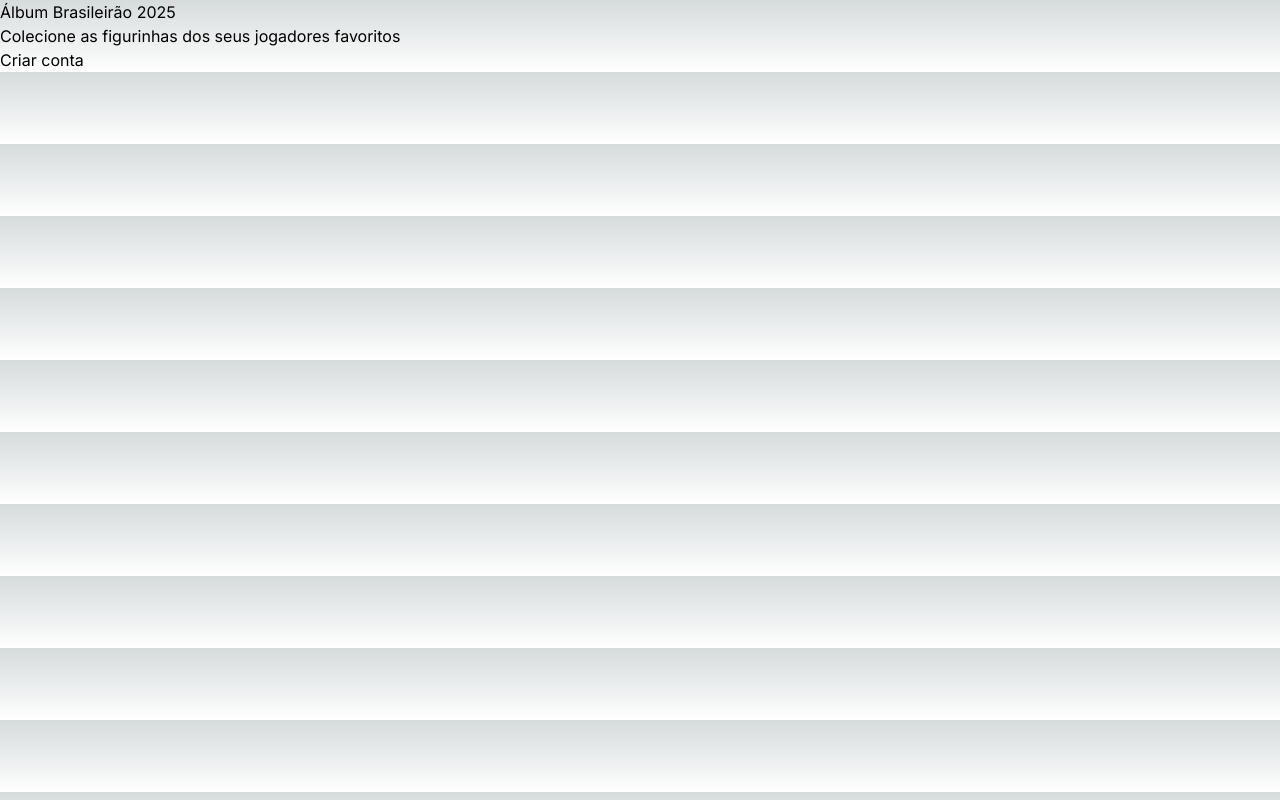
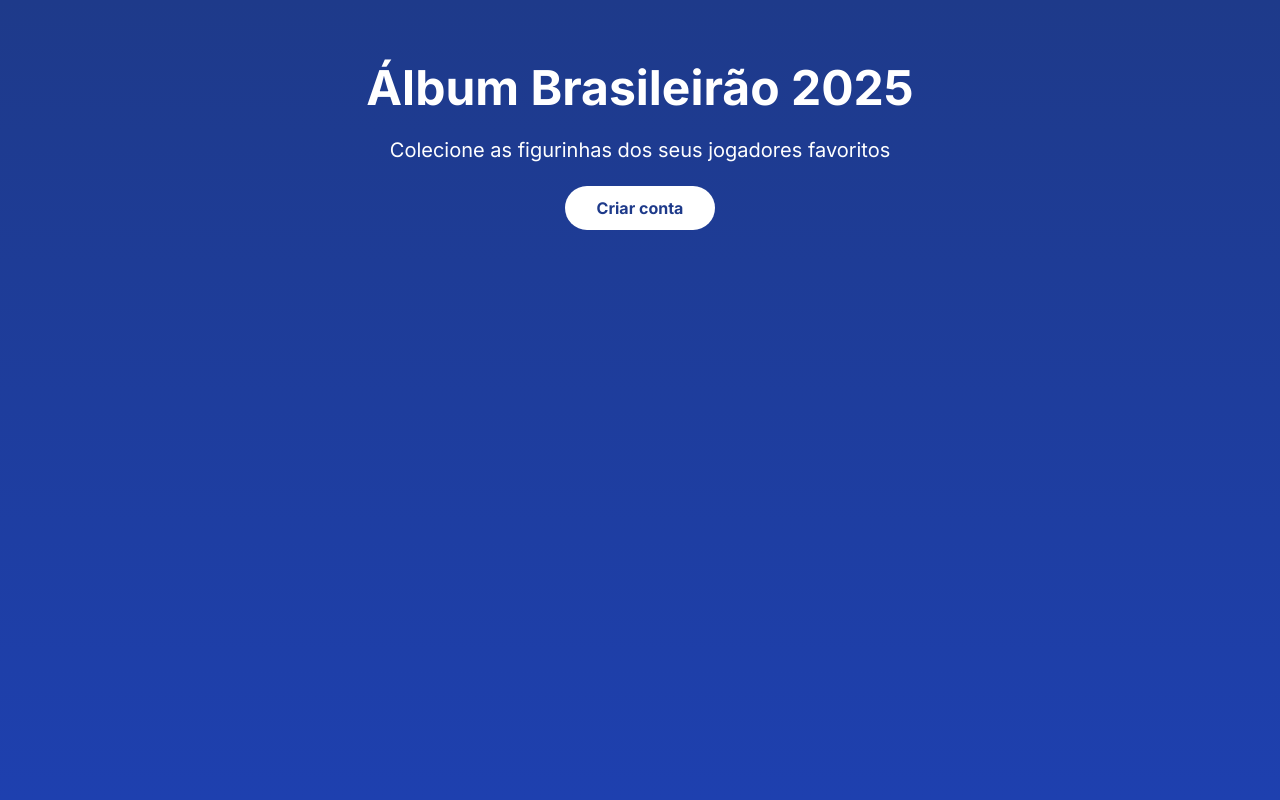
Before and after one commit to gbraghim/album-brasileirao-2025, a Next.js app: page / in a window 1280 px wide. Built offline with nearby package versions, Linux system fonts and the light colour scheme.

Commit message:
Add PostCSS and Tailwind CSS configuration

```diff
--- /dev/null
+++ b/postcss.config.js
@@ -0,0 +1,6 @@
+module.exports = {
+  plugins: {
+    tailwindcss: {},
+    autoprefixer: {},
+  },
+}
--- /dev/null
+++ b/tailwind.config.js
@@ -0,0 +1,18 @@
+/** @type {import('tailwindcss').Config} */
+module.exports = {
+  content: [
+    './src/pages/**/*.{js,ts,jsx,tsx,mdx}',
+    './src/components/**/*.{js,ts,jsx,tsx,mdx}',
+    './src/app/**/*.{js,ts,jsx,tsx,mdx}',
+  ],
+  theme: {
+    extend: {
+      colors: {
+        primary: '#1a73e8',
+        secondary: '#4285f4',
+        accent: '#34a853',
+      },
+    },
+  },
+  plugins: [],
+}
```
